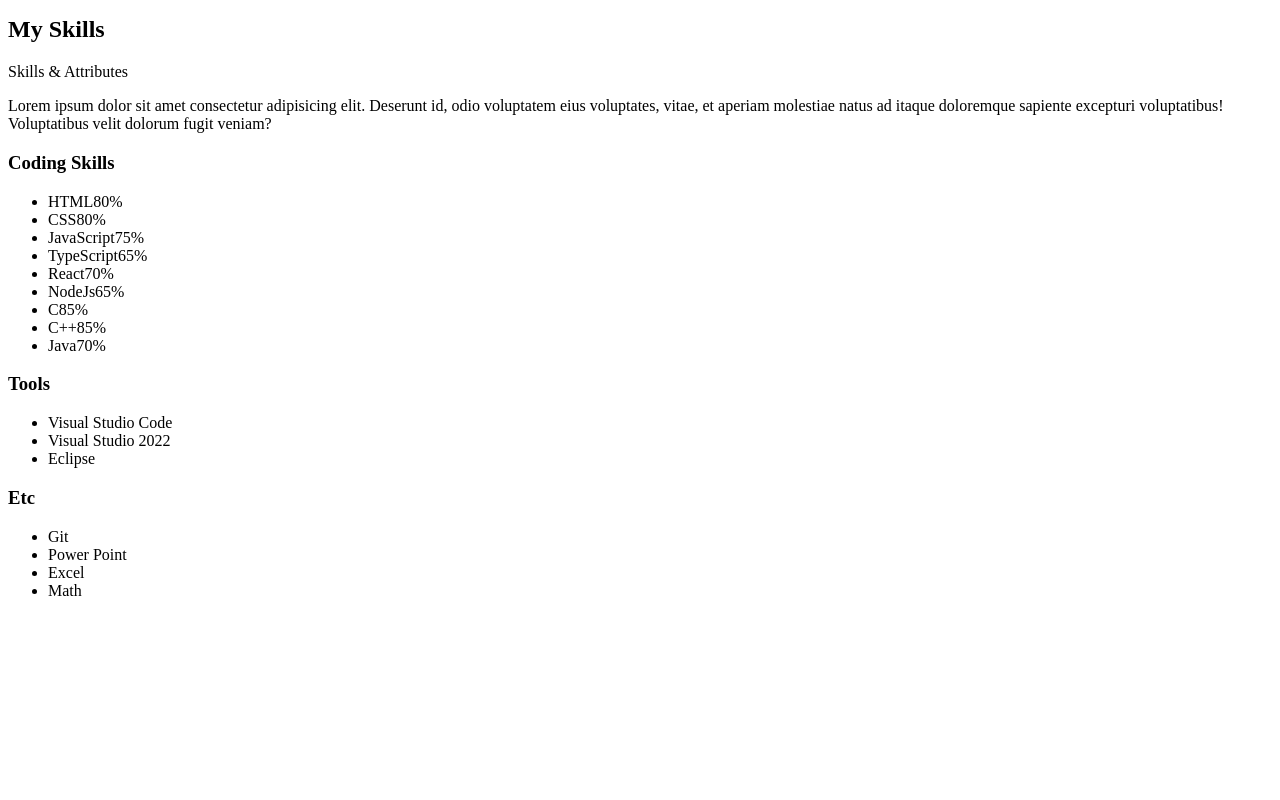
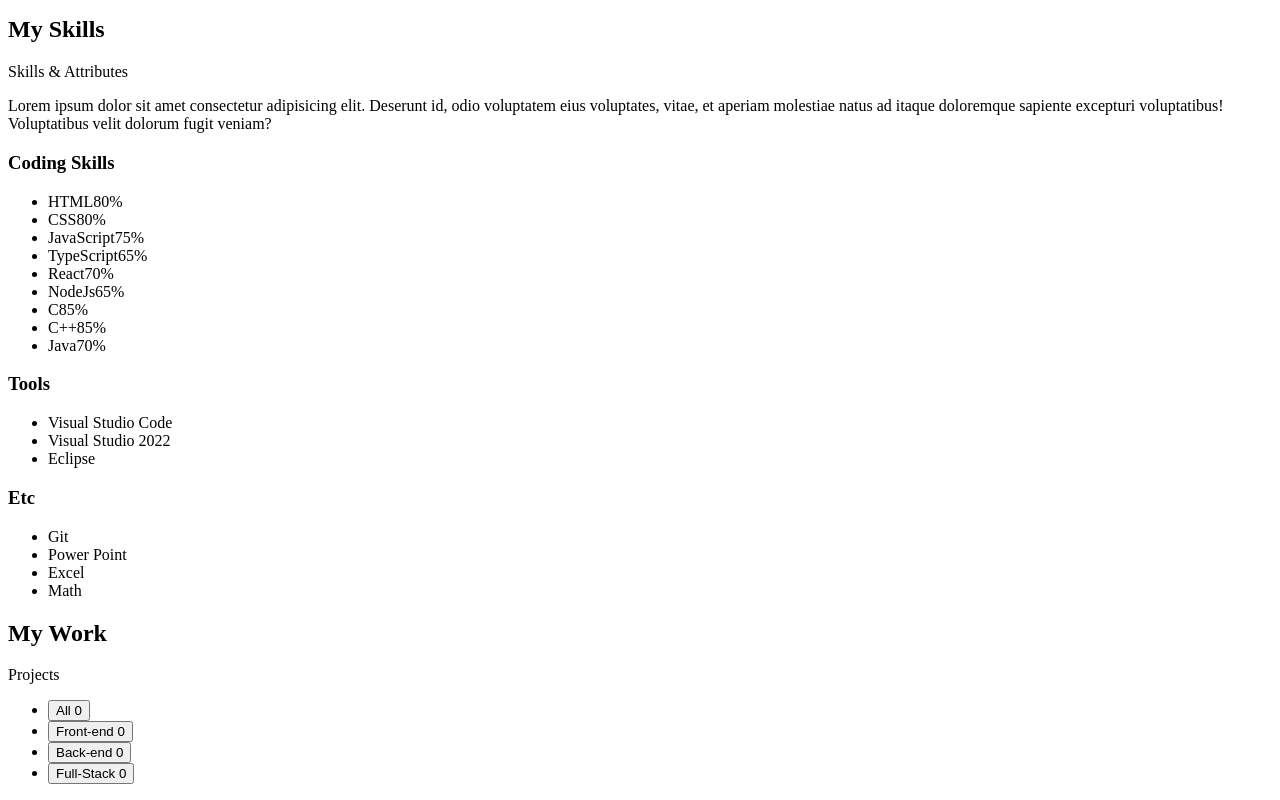
Before and after one commit to Noah1215/my_portfolio, a plain HTML site: page index.html in a window 1280 px wide. Shown: the part 2022-2822 px from the top of the page. Before the commit the page ends 2638 px from the top, so only its background shows below. Drawn offline with Linux system fonts and the light colour scheme.

Commit message:
HTML_Work_Intial

```diff
--- a/index.html
+++ b/index.html
@@ -170,7 +170,17 @@
             </div>
         </section>
         <!-- Work -->
-        <section id="work"></section>
+        <section id="work">
+            <h2>My Work</h2>
+            <p>Projects</p>
+            <ul>
+                <li><button>All <span>0</span></button></li>
+                <li><button>Front-end <span>0</span></button></li>
+                <li><button>Back-end <span>0</span></button></li>
+                <li><button>Full-Stack <span>0</span></button></li>
+            </ul>
+            <!-- TODO: link to my projects -->
+        </section>
         <!-- Education -->
         <section id="education"></section>
         <!-- Arrow up -->
```
